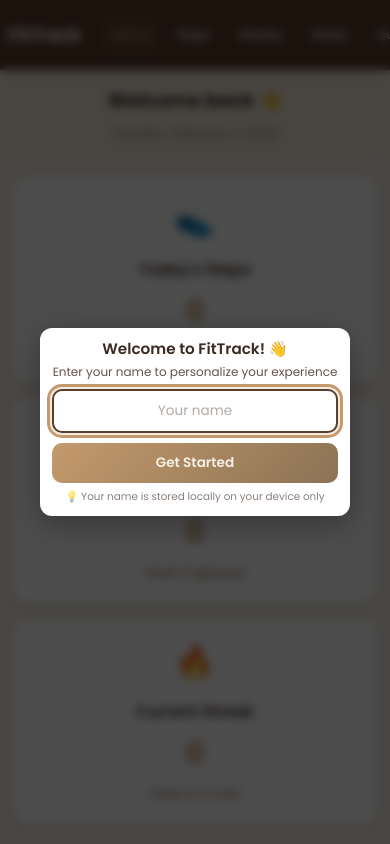
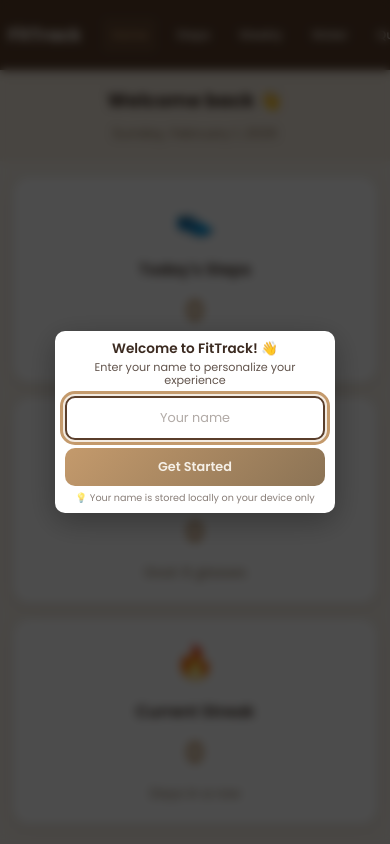
Before and after one commit to Anuhyaaa/steps-count, a plain HTML site: page app.html in a window 390 px wide. Shown: the top 844 px of the page. Drawn offline with Linux system fonts and the light colour scheme.

Commit message:
Ultra-compact name modal for iPhone - 280px max width

```diff
--- a/style.css
+++ b/style.css
@@ -2359,54 +2359,54 @@ body.dark .change-name-btn {
   }
 
   .name-modal-overlay {
-    padding: 12px !important;
+    padding: 8px !important;
     align-items: center !important;
     justify-content: center !important;
   }
 
   .name-modal-content {
     width: 100% !important;
-    max-width: 310px !important;
+    max-width: 280px !important;
     margin: 0 auto !important;
-    padding: 12px !important;
-    border-radius: 12px !important;
+    padding: 10px !important;
+    border-radius: 10px !important;
     transform: none !important;
     max-height: none !important;
   }
 
   .name-modal-title {
-    font-size: 0.95rem !important;
+    font-size: 0.85rem !important;
+    line-height: 1.15 !important;
+    margin-bottom: 4px !important;
+  }
+
+  .name-modal-text {
+    font-size: 0.7rem !important;
     line-height: 1.2 !important;
-    margin-bottom: 6px !important;
+    margin-bottom: 8px !important;
   }
 
-  .name-modal-text {
-    font-size: 0.75rem !important;
-    line-height: 1.25 !important;
-    margin-bottom: 10px !important;
-  }
-
   .name-input {
-    height: 40px !important;
-    font-size: 0.85rem !important;
-    padding: 6px 10px !important;
+    height: 38px !important;
+    font-size: 0.8rem !important;
+    padding: 5px 8px !important;
     margin-bottom: 0 !important;
   }
 
   .name-save-btn {
-    height: 40px !important;
-    font-size: 0.85rem !important;
-    margin-top: 10px !important;
+    height: 38px !important;
+    font-size: 0.8rem !important;
+    margin-top: 8px !important;
   }
 
   .name-modal-note {
-    font-size: 0.65rem !important;
-    margin-top: 8px !important;
-    line-height: 1.2 !important;
+    font-size: 0.6rem !important;
+    margin-top: 6px !important;
+    line-height: 1.15 !important;
   }
 
   .name-modal-buttons button {
-    height: 40px !important;
-    font-size: 0.85rem !important;
+    height: 38px !important;
+    font-size: 0.8rem !important;
   }
 }
```
